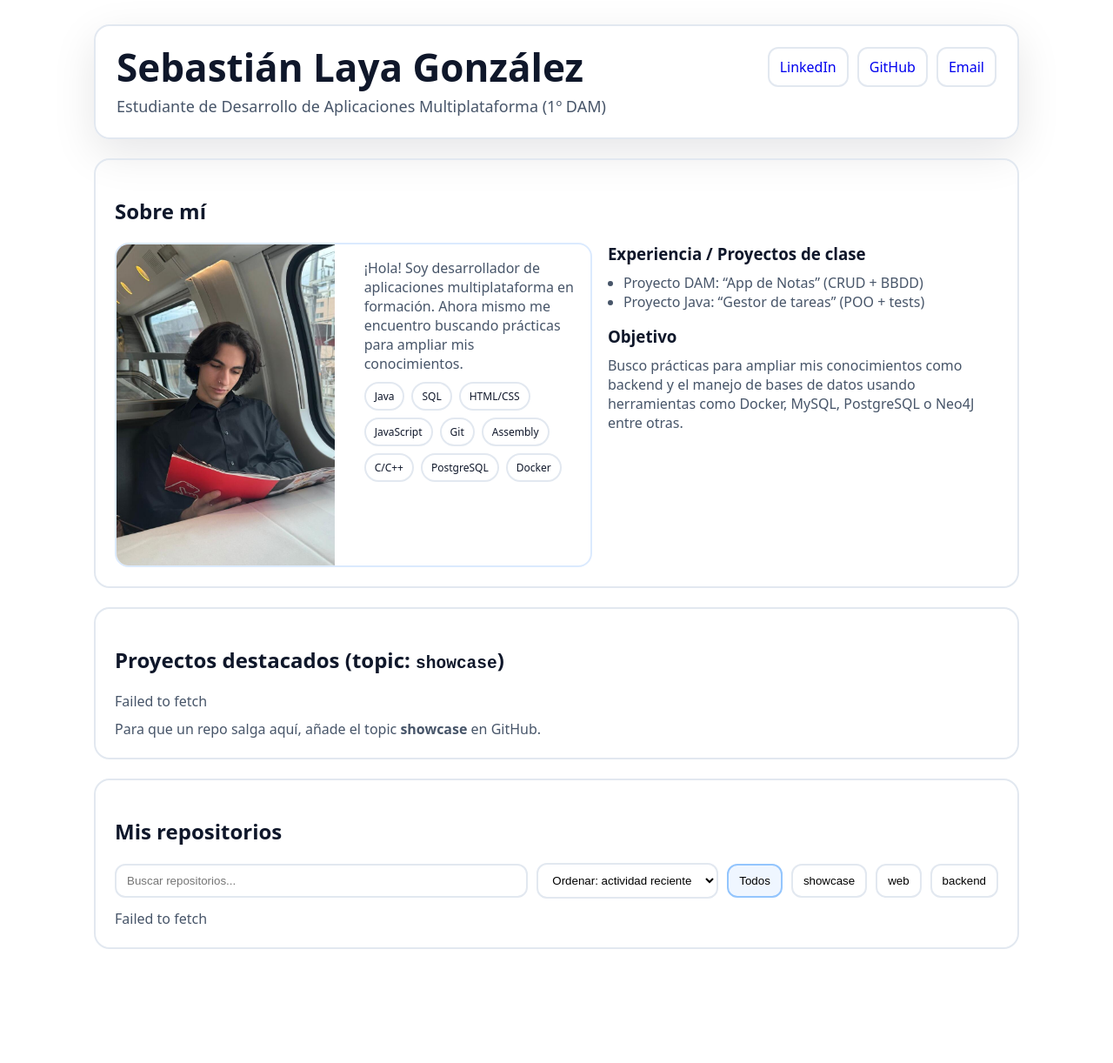
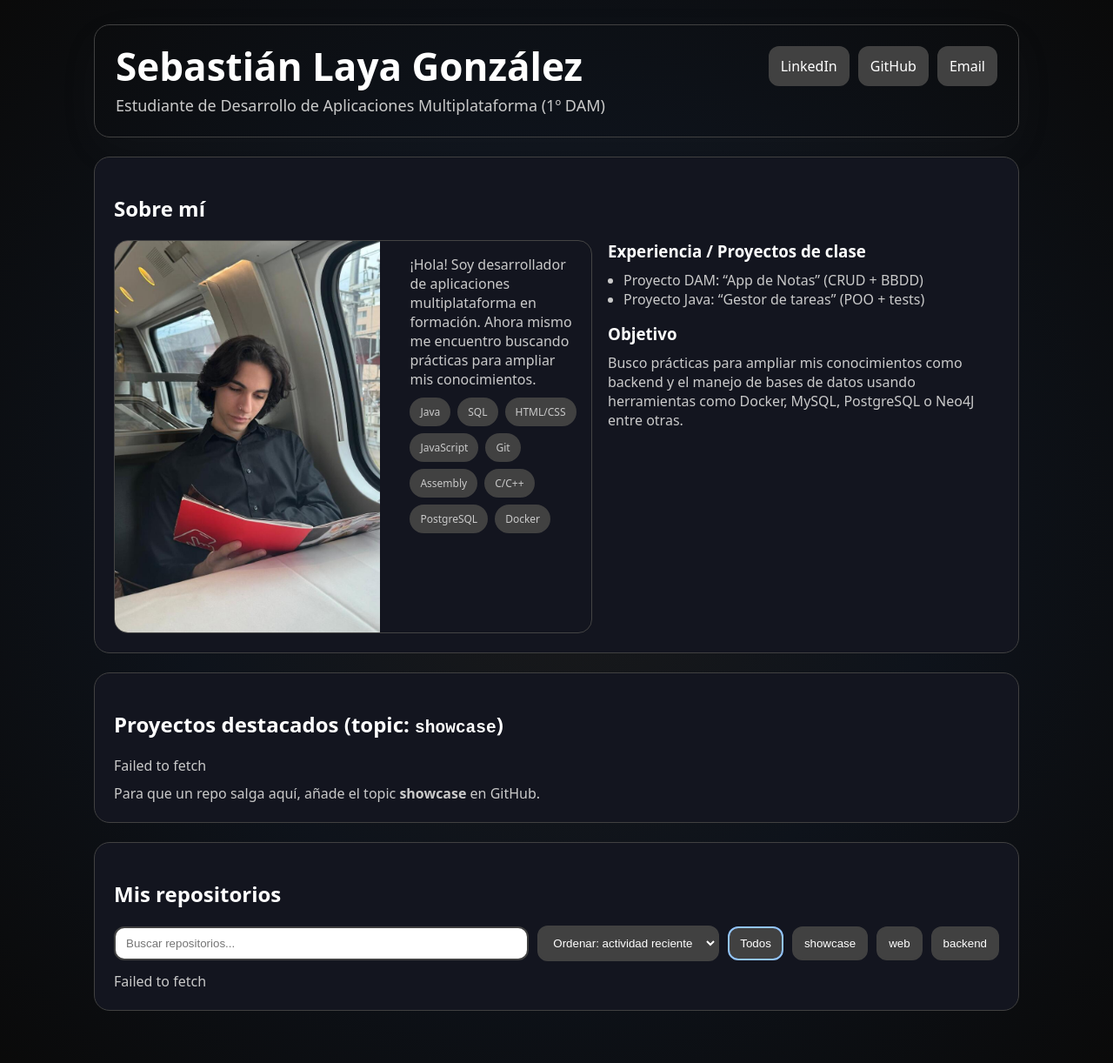
Before and after one commit to slayaglez/slayaglez.github.io, a Jekyll site: the page built from index.html, in a window 1280 px wide. Shown: the whole page at 87% size. Built offline with Jekyll 4.4.1, drawn with Linux system fonts in a browser that asks for light colours; some web fonts are replaced; before the commit the page ends 1151 px from its top, so only the background shows below that.

Commit message:
styles v1.0

```diff
--- a/assets/css/styles.css
+++ b/assets/css/styles.css
@@ -1,62 +1,218 @@
-:root{
-  --bg:#ffffff;
-  --text:#0f172a;
-  --muted:#475569;
-  --card:#ffffff;
-  --line:#e2e8f0;
-  --brand:#2563eb;
-  --brand2:#8b5cf6;
-  --shadow: 0 16px 50px rgba(2,6,23,.10);
+:root {
+  --bgsolid: #13151f;
+  --bg: radial-gradient(circle, rgb(26, 26, 26) 0%, rgb(14, 19, 27) 50%, rgba(10, 10, 10, 1) 100%);
+  --text: #ffffff;
+  --muted: #cacaca;
+  --card: #303035;
+  --line: #414141;
+  --brand: #2563eb;
+  --brand2: #8b5cf6;
+  --shadow: 0 16px 50px rgba(122, 122, 122, 0.048);
   --radius: 18px;
 }
-*{box-sizing:border-box}
-body{
-  margin:0;
-  font-family: ui-sans-serif,system-ui,-apple-system,Segoe UI,Roboto,Helvetica,Arial;
+
+* {
+  box-sizing: border-box
+}
+
+@font-face {
+  font-family: 'Aileron-Bold';
+  src: url(/assets/fonts/Aileron/Aileron.otf);
+}
+
+body {
+  margin: 0;
+  font-family: Aileron-Bold,ui-sans-serif, system-ui, -apple-system, Segoe UI, Roboto, Helvetica, Arial;
   background: var(--bg);
   color: var(--text);
 }
-.container{max-width:1100px;margin:0 auto;padding:28px 18px 60px}
-.topbar{
-  display:flex;align-items:flex-start;justify-content:space-between;gap:16px;
-  padding:24px;border:2px solid var(--line);border-radius:var(--radius);
+
+.container {
+  max-width: 1100px;
+  margin: 0 auto;
+  padding: 28px 18px 60px
+}
+
+.topbar {
+  display: flex;
+  align-items: flex-start;
+  justify-content: space-between;
+  gap: 16px;
+  padding: 24px;
+  border: 1px solid var(--line);
+  border-radius: var(--radius);
   box-shadow: var(--shadow);
 }
-.title{font-size:44px;line-height:1.05;margin:0}
-.subtitle{margin:10px 0 0;color:var(--muted);font-size:18px}
-.section{margin-top:22px;padding:22px;border:2px solid var(--line);border-radius:var(--radius)}
-.grid2{display:grid;grid-template-columns:1.1fr .9fr;gap:18px}
-@media (max-width: 900px){ .grid2{grid-template-columns:1fr} .title{font-size:36px}}
-.profile{
-  display:flex;gap:18px;align-items:stretch;
-  border-radius:16px;overflow:hidden;border:2px solid #dbeafe;
+
+.title {
+  font-size: 44px;
+  line-height: 1.05;
+  margin: 0
 }
-.profile img{width:46%;object-fit:cover;display:block}
-.profile .bio{padding:16px}
-.pillrow{display:flex;flex-wrap:wrap;gap:8px;margin-top:10px}
-.pill{
-  padding:6px 10px;border-radius:999px;font-size:12px;
-  border:2px solid var(--line);
-  background:#fff;
-  color: #0f172a;
+
+.subtitle {
+  margin: 10px 0 0;
+  color: var(--muted);
+  font-size: 18px
 }
-.pill.featured{border-color: #bbf7d0; background:#f0fdf4; color:#166534}
-.cards{display:grid;grid-template-columns:repeat(3,1fr);gap:14px}
-@media (max-width: 950px){ .cards{grid-template-columns:repeat(2,1fr)} }
-@media (max-width: 620px){ .cards{grid-template-columns:1fr} }
-.card{
-  background:var(--card);border-radius:16px;padding:14px;
-  border:2px solid var(--line);
-  box-shadow: 0 10px 30px rgba(2,6,23,.06);
-  display:flex;flex-direction:column;gap:10px;
+
+.section {
+  margin-top: 22px;
+  padding: 22px;
+  border: 1px solid var(--line);
+  border-radius: var(--radius);
+  background: var(--bgsolid);
 }
-.card.border-blue{border-color:#bfdbfe}
-.card.border-violet{border-color:#ddd6fe}
-.card.border-emerald{border-color:#bbf7d0}
-.muted{color:var(--muted)}
-.toolbar{display:flex;gap:10px;flex-wrap:wrap;align-items:center;margin-top:8px}
-.input{flex:1;min-width:220px;padding:10px 12px;border-radius:12px;border:2px solid var(--line)}
-.select{padding:10px 12px;border-radius:12px;border:2px solid var(--line);background:#fff}
-.btn{padding:10px 12px;border-radius:12px;border:2px solid var(--line);background:#fff;cursor:pointer;text-decoration:none}
-.btn.active{border-color:#93c5fd;background:#eff6ff}
-.repoMeta{display:flex;gap:10px;flex-wrap:wrap;align-items:center;font-size:12px;color:var(--muted)}
+
+.grid2 {
+  display: grid;
+  grid-template-columns: 1.1fr .9fr;
+  gap: 18px
+}
+
+@media (max-width: 900px) {
+  .grid2 {
+    grid-template-columns: 1fr
+  }
+
+  .title {
+    font-size: 36px
+  }
+}
+
+.profile {
+  display: flex;
+  gap: 18px;
+  align-items: stretch;
+  border-radius: 16px;
+  overflow: hidden;
+  border: 1px solid #444444;
+}
+
+.profile img {
+  height: 50vh;
+  object-fit: cover;
+  display: block
+}
+
+.profile .bio {
+  padding: 16px
+}
+
+.pillrow {
+  display: flex;
+  flex-wrap: wrap;
+  gap: 8px;
+  margin-top: 10px
+}
+
+.pill {
+  padding: 6px 10px;
+  border-radius: 999px;
+  font-size: 12px;
+  border: 2px solid var(--line);
+  background: #414141;
+  color: #cacaca;
+}
+
+.pill.featured {
+  border-color: #bbf7d0;
+  background: #f0fdf4;
+  color: #166534
+}
+
+.cards {
+  display: grid;
+  grid-template-columns: repeat(3, 1fr);
+  gap: 14px
+}
+
+@media (max-width: 950px) {
+  .cards {
+    grid-template-columns: repeat(2, 1fr)
+  }
+}
+
+@media (max-width: 620px) {
+  .cards {
+    grid-template-columns: 1fr
+  }
+}
+
+.card {
+  background: var(--card);
+  border-radius: 16px;
+  padding: 14px;
+  border: 2px solid var(--line);
+  box-shadow: 0 10px 30px rgba(158, 156, 156, 0.089);
+  display: flex;
+  flex-direction: column;
+  gap: 10px;
+}
+
+
+
+.card.border-blue {
+  border-color: #fcb2b28a
+}
+
+.card.border-violet {
+  border-color: #feffb18e
+}
+
+.card.border-emerald {
+  border-color: #f5c69081
+}
+
+.muted {
+  color: var(--muted)
+}
+
+.toolbar {
+  display: flex;
+  gap: 10px;
+  flex-wrap: wrap;
+  align-items: center;
+  margin-top: 8px
+}
+
+.input {
+  flex: 1;
+  min-width: 220px;
+  padding: 10px 12px;
+  border-radius: 12px;
+  border: 2px solid var(--line)
+}
+
+.select {
+  padding: 10px 12px;
+  border-radius: 12px;
+  border: 2px solid var(--line);
+  background: #414141;
+  color: white;
+}
+
+.btn {
+  padding: 10px 12px;
+  border-radius: 12px;
+  border: 2px solid var(--line);
+  background: #414141;
+  cursor: pointer;
+  text-decoration: none;
+  color: white;
+}
+
+.btn.active {
+  border-color: #93c5fd;
+  background: #414141;
+  color: white;
+}
+
+.repoMeta {
+  display: flex;
+  gap: 10px;
+  flex-wrap: wrap;
+  align-items: center;
+  font-size: 12px;
+  color: var(--muted)
+}
```
Also changed, not shown: assets/fonts/Aileron/Aileron-Black.otf (added), assets/fonts/Aileron/Aileron-BlackItalic.otf (added), assets/fonts/Aileron/Aileron-Bold.otf (added), assets/fonts/Aileron/Aileron-BoldItalic.otf (added), assets/fonts/Aileron/Aileron-Heavy.otf (added), assets/fonts/Aileron/Aileron-HeavyItalic.otf (added), assets/fonts/Aileron/Aileron-Italic.otf (added), assets/fonts/Aileron/Aileron-Light.otf (added), assets/fonts/Aileron/Aileron-LightItalic.otf (added), assets/fonts/Aileron/Aileron-Regular.otf (added), assets/fonts/Aileron/Aileron-SemiBold.otf (added), assets/fonts/Aileron/Aileron-SemiBoldItalic.otf (added), assets/fonts/Aileron/Aileron-Thin.otf (added), assets/fonts/Aileron/Aileron-ThinItalic.otf (added), 2 more files.
